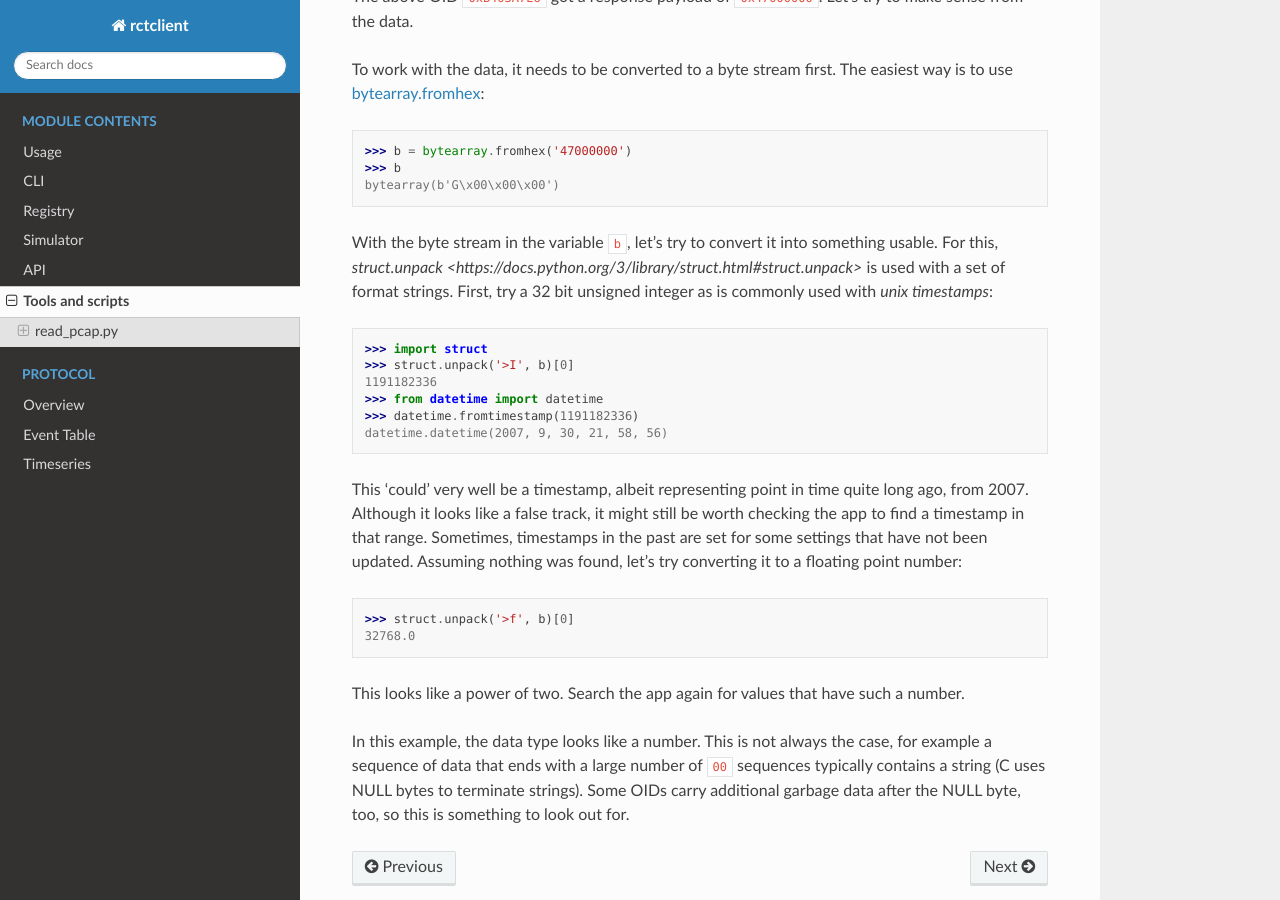
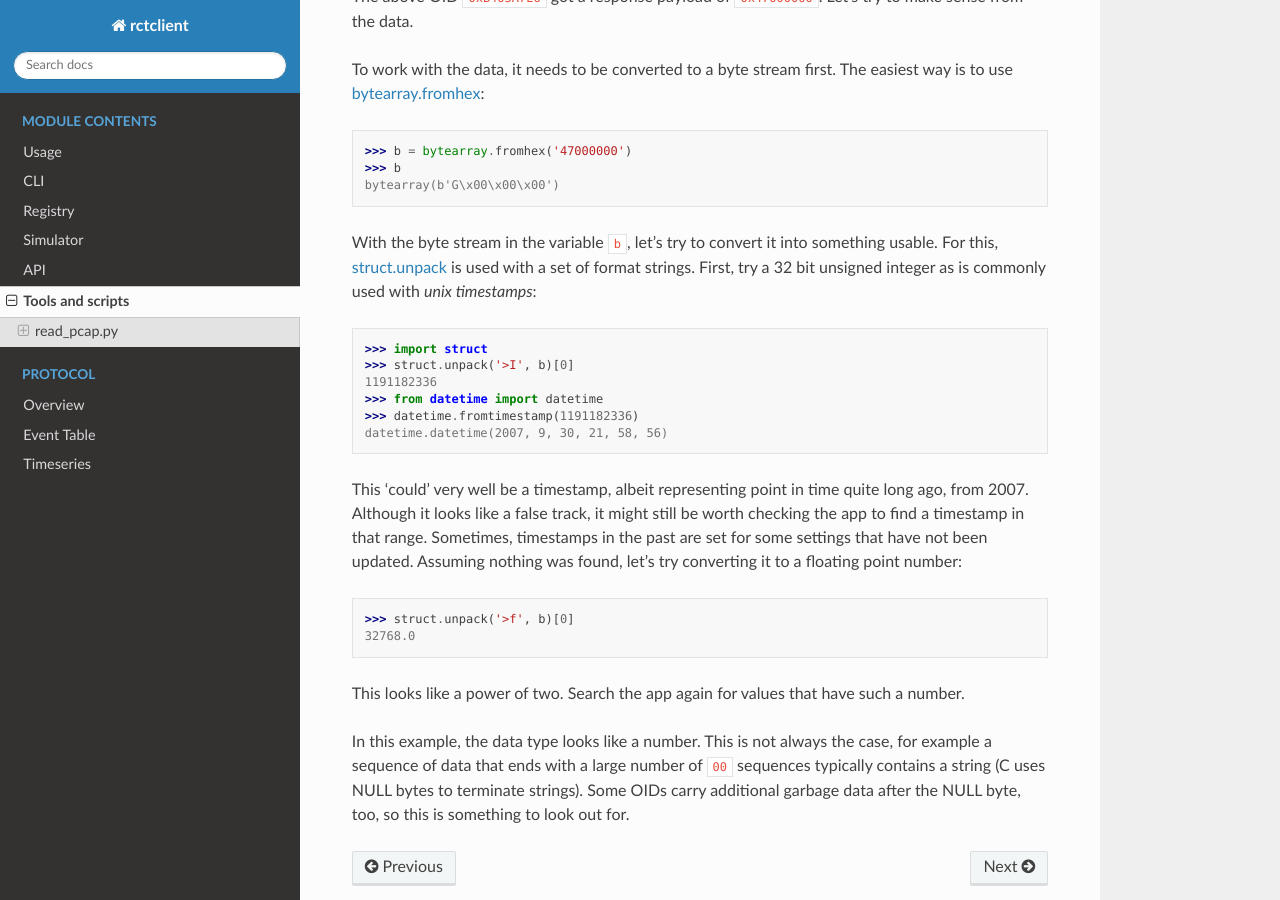
Before and after one commit to svalouch/python-rctclient, a Sphinx documentation site: the page built from docs/tools.rst, in a window 1280 px wide and 900 px high, scrolled down 3854 px. Built offline with Sphinx 7.4.7 and the Read the Docs theme 2.0.0, drawn with Linux system fonts in a browser that asks for light colours.

Commit message:
docs/tools: fix link to struct.unpack

```diff
--- a/docs/tools.rst
+++ b/docs/tools.rst
@@ -173,7 +173,7 @@ To work with the data, it needs to be converted to a byte stream first. The easi
    bytearray(b'G\x00\x00\x00')
 
 With the byte stream in the variable ``b``, let's try to convert it into something usable. For this, `struct.unpack
-<https://docs.python.org/3/library/struct.html#struct.unpack>` is used with a set of format strings. First, try a 32
+<https://docs.python.org/3/library/struct.html#struct.unpack>`_ is used with a set of format strings. First, try a 32
 bit unsigned integer as is commonly used with `unix timestamps`:
 
 .. code-block:: pycon
```
